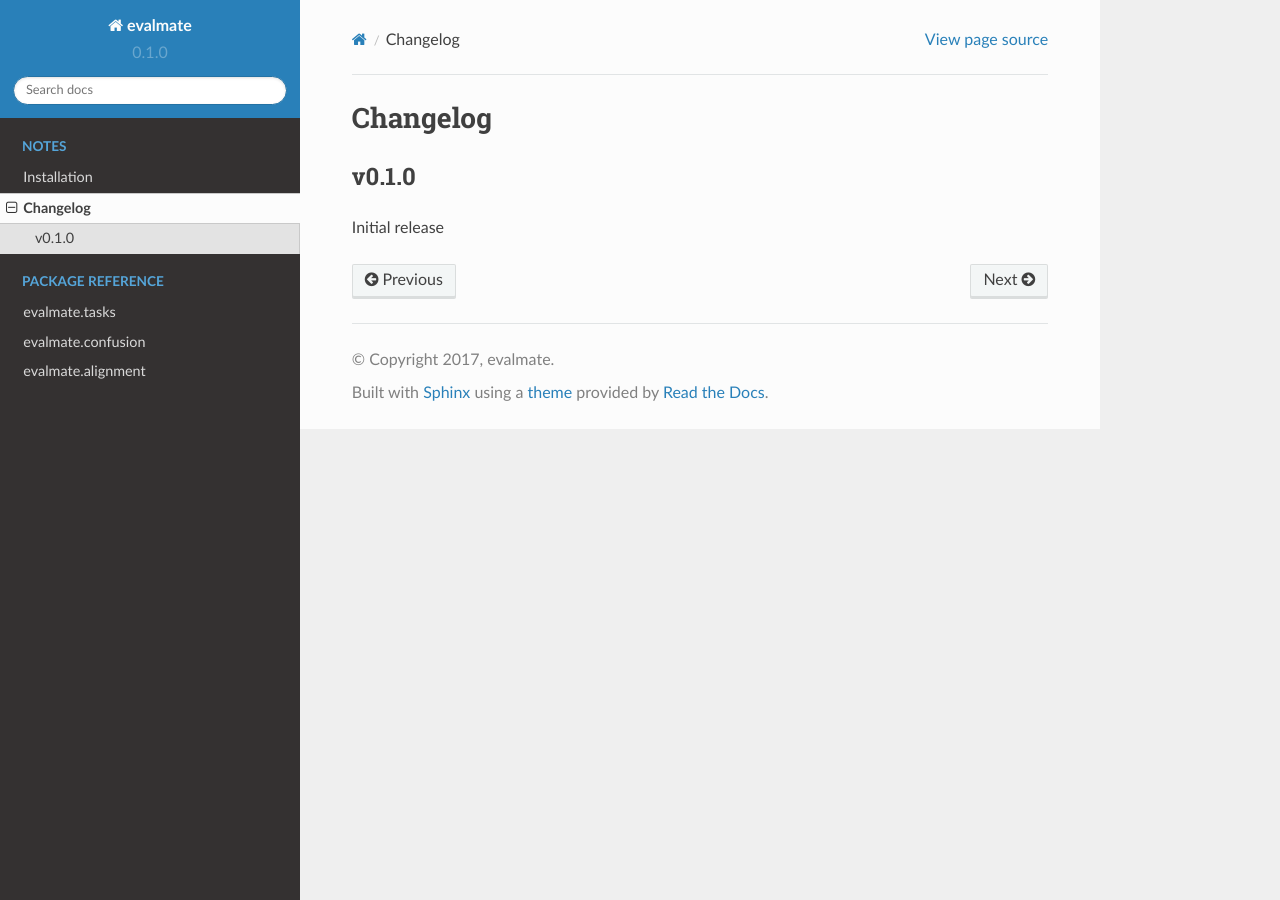
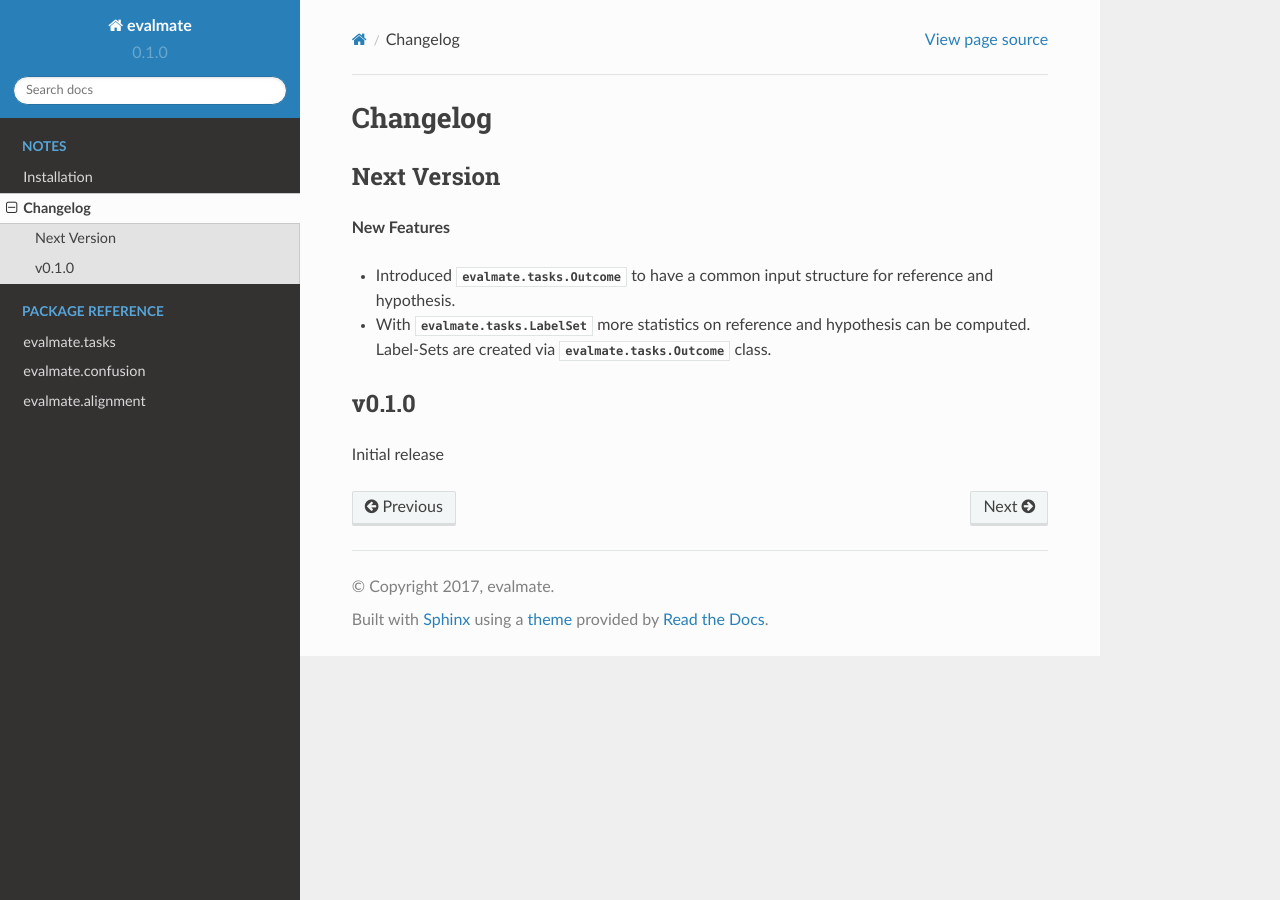
Before and after one commit to ynop/evalmate, a Sphinx documentation site: the page built from docs/notes/changelog.rst, in a window 1280 px wide. Built offline with Sphinx 7.4.7 and the Read the Docs theme 2.0.0, drawn with Linux system fonts in a browser that asks for light colours.

Commit message:
Update changelog

```diff
--- a/docs/notes/changelog.rst
+++ b/docs/notes/changelog.rst
@@ -1,5 +1,15 @@
 Changelog
 =========
+
+Next Version
+------------
+
+**New Features**
+
+* Introduced :class:`evalmate.tasks.Outcome` to have a common input structure for reference and hypothesis.
+
+* With :class:`evalmate.tasks.LabelSet` more statistics on reference and hypothesis can be computed.
+  Label-Sets are created via :class:`evalmate.tasks.Outcome` class.
 
 v0.1.0
 ------
```
